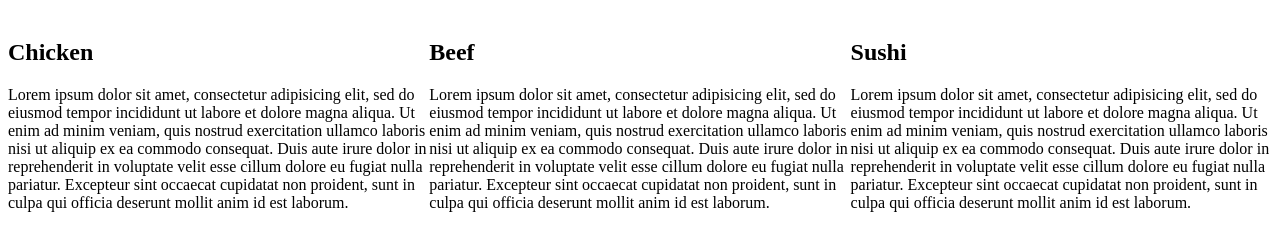
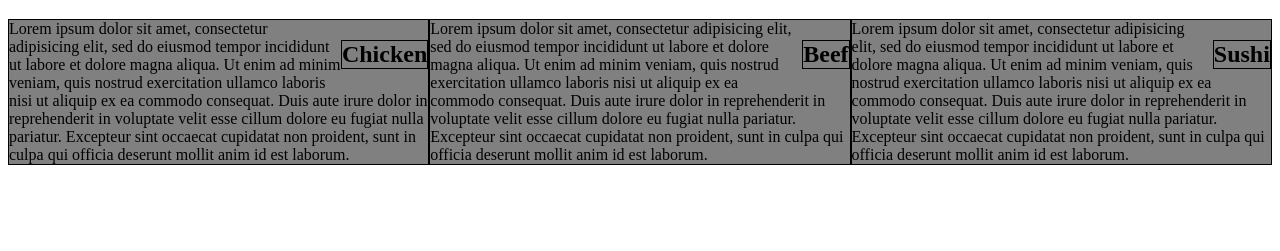
Before and after one commit to JhonyValmir/Assignments_coursera, a plain HTML site: page index.html in a window 1280 px wide. Shown: the part 61-312 px from the top of the page. Drawn offline with Linux system fonts and the light colour scheme.

Commit message:
Modification sur la presentation des sections

```diff
--- a/style.css
+++ b/style.css
@@ -1,5 +1,19 @@
 /*Base styles*/
+* {
+	box-sizing: border-box;
+}
+section {
+	border: black 1px solid;
+	background-color: gray;
+	/*position: relative;*/
+	clear: right;
 
+}
+h2 {
+	float: right;
+	position: relative;
+	border: 1px solid black;
+}
 /*Desktop view*/
 @media (min-width: 1200px) {
 
```
